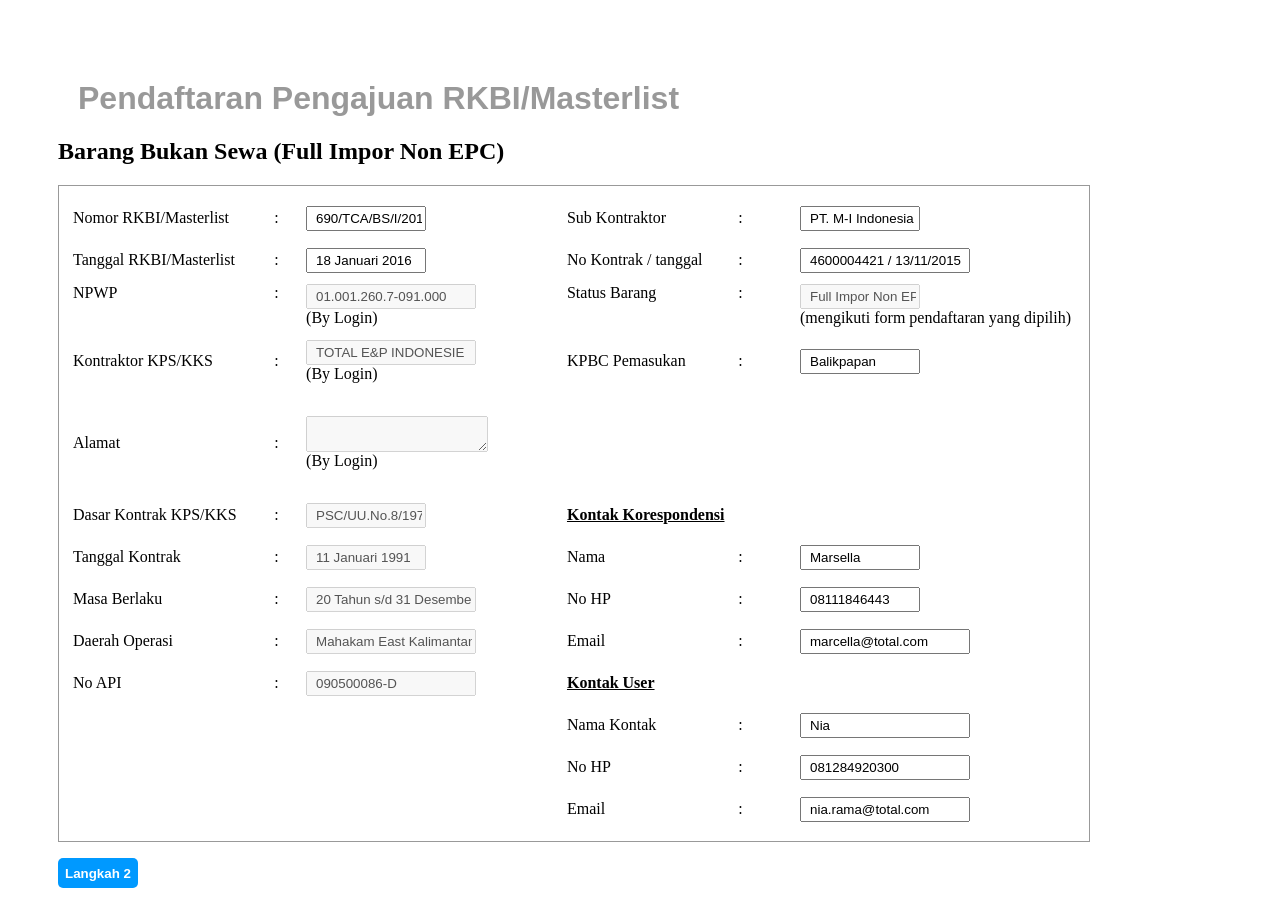
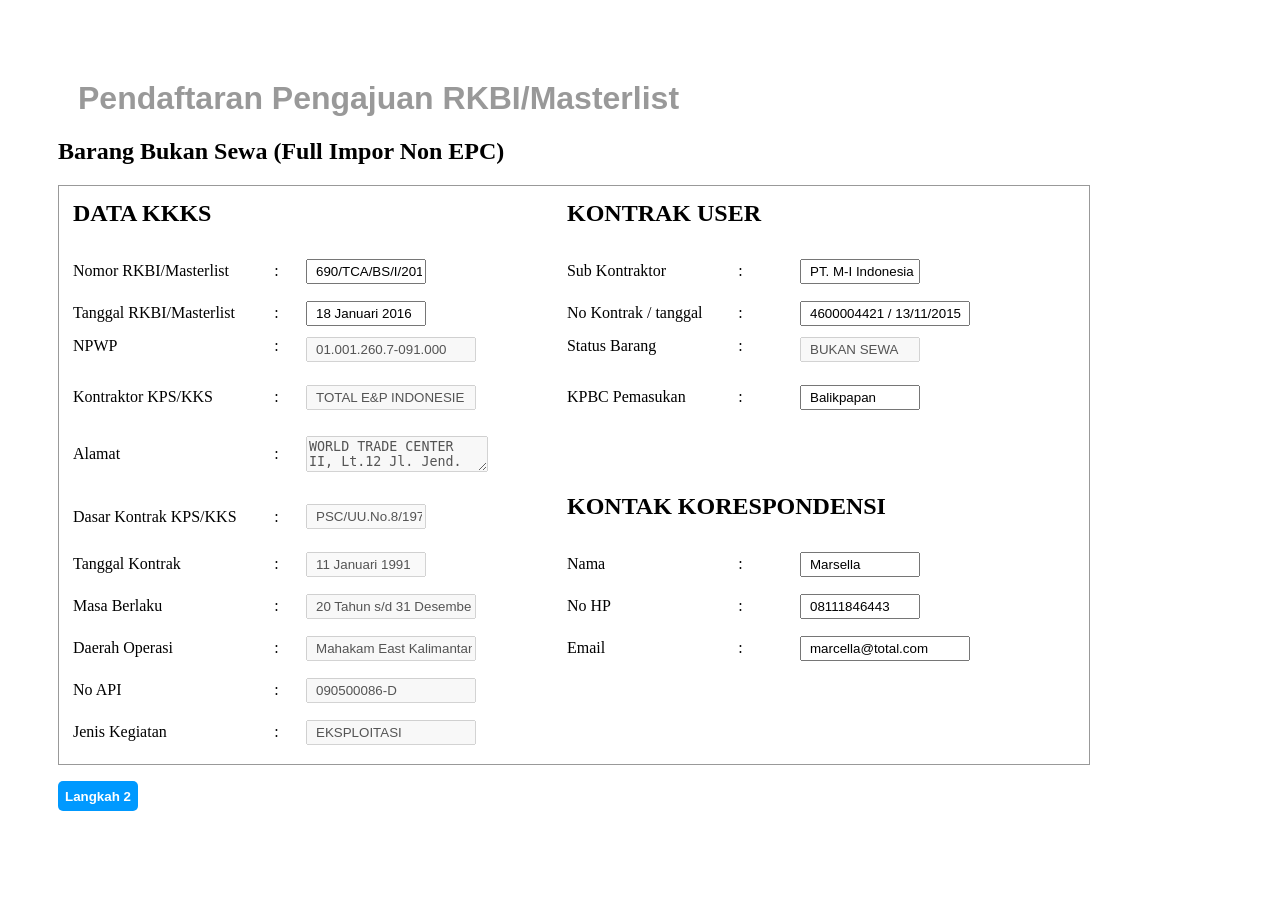
Before and after one commit to hariesa/RKBI, a PHP site: page /pendaftaran1.php in a window 1280 px wide. After the commit the page ends 811 px from the top, so only its background shows below. Run offline with PHP 8.4, Linux system fonts and the light colour scheme; data comes from the database, SQL or seed files in the repository; data that the repository does not hold is empty.

Commit message:
Update pendaftaran1.php

```diff
--- a/kbi-v-1.1/pendaftaran1.php
+++ b/kbi-v-1.1/pendaftaran1.php
@@ -17,6 +17,10 @@ $data1=mysql_fetch_array($sql1);
 ?>
 <form id="form1" name="form1" method="post" action="">
 <table width="85%" border="0" cellspacing="2" cellpadding="2" style="border:1px solid #999;padding:10px;">
+  <tr height="40px;">
+    <td colspan="3"><h2>DATA KKKS</h2></td>
+    <td colspan="3"><h2>KONTRAK USER</h2></td>
+  </tr>
   <tr height="40px;">
     <td width="20%">Nomor RKBI/Masterlist</td>
     <td width="3%">:</td>
@@ -38,27 +42,24 @@ $data1=mysql_fetch_array($sql1);
   <tr height="40px;">
     <td valign="top">NPWP</td>
     <td valign="top">:</td>
-    <td valign="top"><input type="text" disabled name="textfield6" class="l-form" value="<?php echo $data1['NPWP'] ?>" />
-      <br>(By Login)</td>
+    <td valign="top"><input type="text" disabled name="textfield6" class="l-form" value="<?php echo $data1['NPWP'] ?>" /></td>
     <td valign="top">Status Barang</td>
     <td valign="top">:</td>
-    <td valign="top"><input name="textfield4" type="text" class="m-form" disabled value="Full Impor Non EPC" />
-      <br>(mengikuti form pendaftaran yang dipilih)</td>
+    <td valign="top"><input name="textfield4" type="text" class="m-form" disabled value="BUKAN SEWA" />
+    <!--(mengikuti form pendaftaran yang dipilih)--></td>
   </tr>
-  <tr height="60px;">
+  <tr height="40px;">
     <td>Kontraktor KPS/KKS</td>
     <td>:</td>
-    <td><input type="text" name="textfield7" disabled class="l-form" value="<?php echo $data['nama_kks'] ?>" />
-      <br>(By Login)</td>
+    <td><input type="text" name="textfield7" disabled class="l-form" value="<?php echo $data['nama_kks'] ?>" /></td>
     <td>KPBC Pemasukan</td>
     <td>:</td>
     <td><input name="textfield13" type="text" id="textfield13" class="m-form" value="Balikpapan" /></td>
   </tr>
-  <tr height="100px;">
+  <tr height="70px;">
     <td>Alamat</td>
     <td>:</td>
-    <td><textarea disabled><?php echo $data['alamat1'] ?></textarea>
-      <br>(By Login)</td>
+    <td><textarea disabled><?php echo $data['alamat'] ?></textarea></td>
     <td>&nbsp;</td>
     <td>&nbsp;</td>
     <td>&nbsp;</td>
@@ -67,7 +68,7 @@ $data1=mysql_fetch_array($sql1);
     <td>Dasar Kontrak KPS/KKS</td>
     <td>:</td>
     <td><input type="text" name="textfield9" class="m-form" value="<?php echo $data['dsr_kontrak'] ?>" disabled /></td>
-    <td colspan="3"><b><u>Kontak Korespondensi</u></b></td>
+    <td colspan="3"><h2>KONTAK KORESPONDENSI</h2></td>
     </tr>
   <tr height="40px;">
     <td>Tanggal Kontrak</td>
@@ -97,33 +98,11 @@ $data1=mysql_fetch_array($sql1);
     <td>No API</td>
     <td>:</td>
     <td><input type="text" class="l-form" name="textfield12" value="<?php echo $data1['API'] ?>" disabled /></td>
-    <td><b><u>Kontak User</u></b></td>
-    <td>&nbsp;</td>
-    <td>&nbsp;</td>
   </tr>
   <tr height="40px;">
-    <td>&nbsp;</td>
-    <td>&nbsp;</td>
-    <td>&nbsp;</td>
-    <td>Nama Kontak</td>
+    <td>Jenis Kegiatan</td>
     <td>:</td>
-    <td><input type="text" class="l-form" name="textfield12" value="Nia"</td>
-  </tr>
-  <tr height="40px;">
-    <td>&nbsp;</td>
-    <td>&nbsp;</td>
-    <td>&nbsp;</td>
-    <td>No HP</td>
-    <td>:</td>
-    <td><input type="text" class="l-form" name="textfield12" value="081284920300"</td>
-  </tr>
-  <tr height="40px;">
-    <td>&nbsp;</td>
-    <td>&nbsp;</td>
-    <td>&nbsp;</td>
-    <td>Email</td>
-    <td>:</td>
-    <td><input type="text" class="l-form" name="textfield12" value="nia.rama@total.com"</td>
+    <td><input type="text" class="l-form" name="textfield12" value="EKSPLOITASI" disabled /></td>
   </tr>
 </table>
 </form>
```
